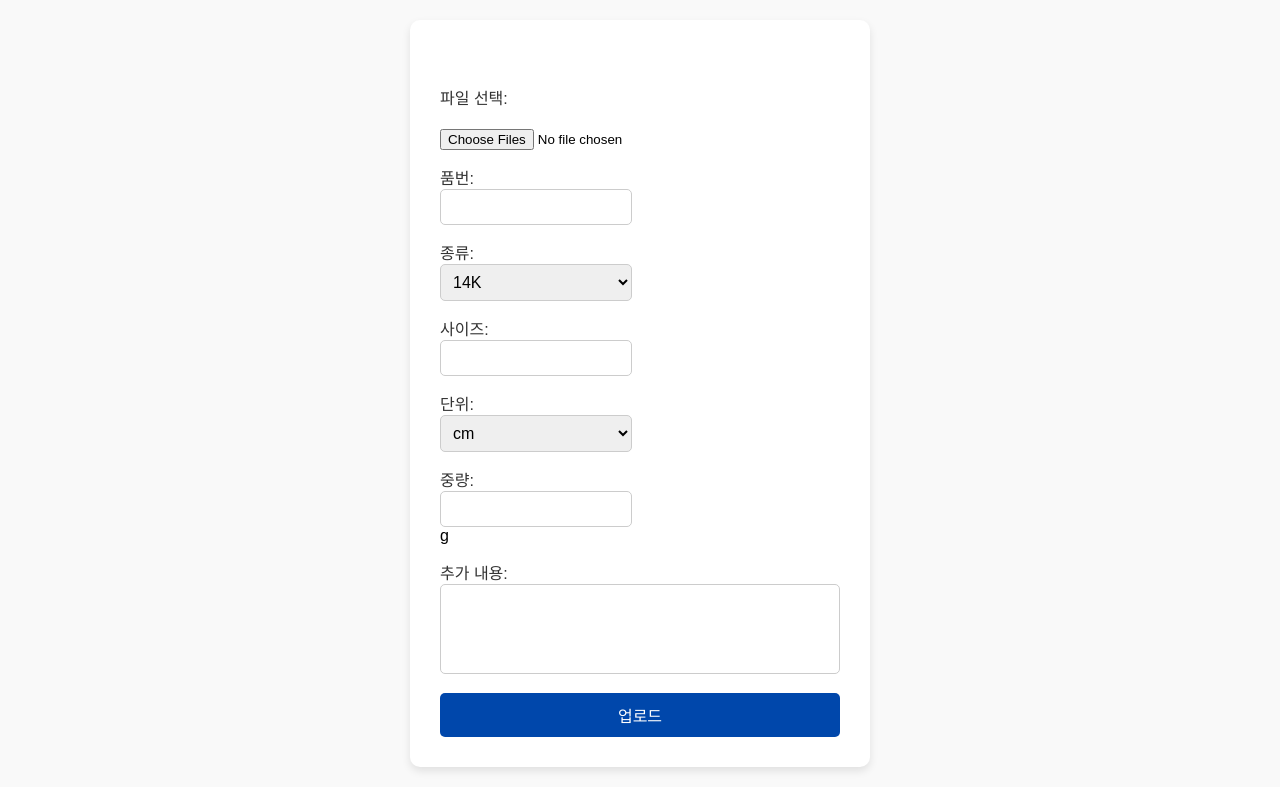
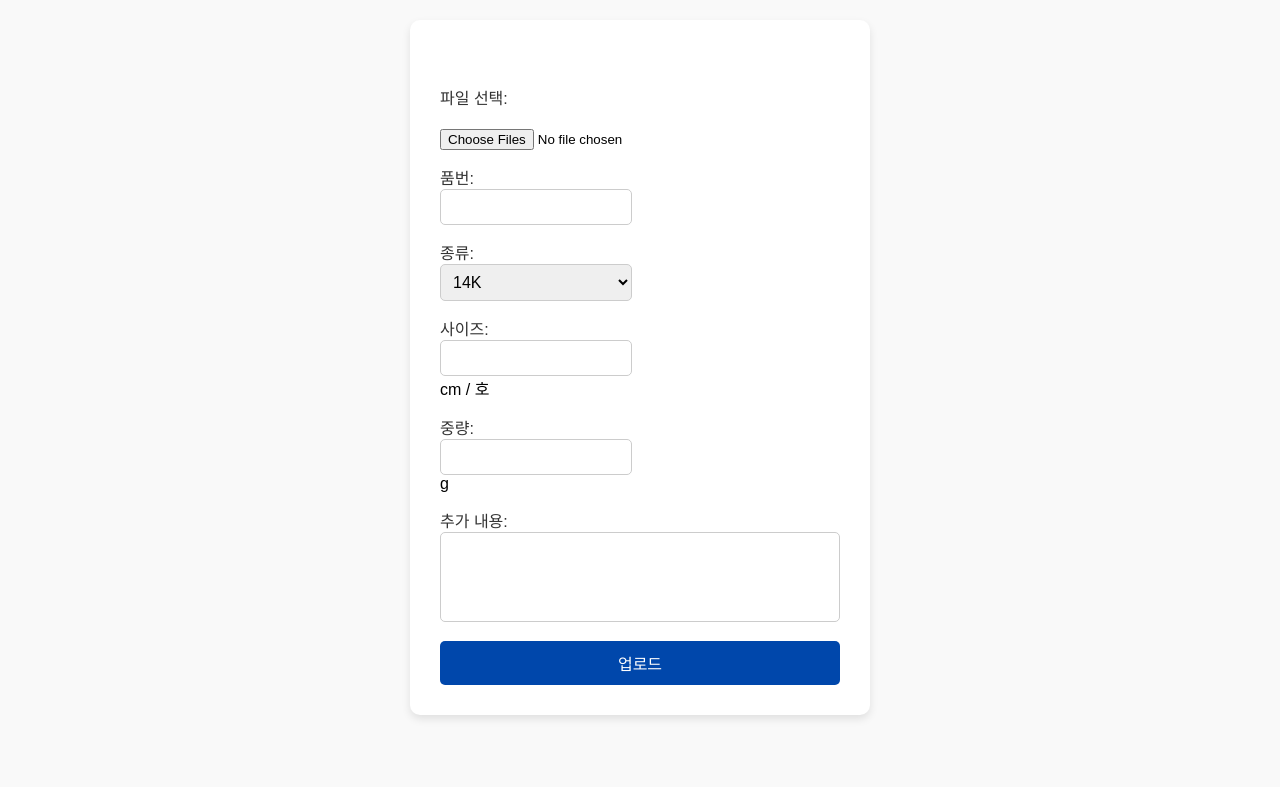
Before and after one commit to lee1136/node-express, a website with bundled scripts: page public/upload.html in a window 1280 px wide. Shown: the part 86-873 px from the top of the page. After the commit the page ends 821 px from the top, so only its background shows below. Built offline with nearby package versions, Linux system fonts and the light colour scheme.

Commit message:
Update upload.html

```diff
--- a/public/upload.html
+++ b/public/upload.html
@@ -37,22 +37,16 @@
                 </select>
             </div>
 
-            <div class="half-width">
+            <div class="half-width with-unit">
                 <label for="size">사이즈:</label>
                 <input type="number" id="size" step="0.01" required>
+                <span>cm / 호</span> <!-- 단위 표시 -->
             </div>
 
-            <div class="half-width">
-                <label for="sizeUnit">단위:</label>
-                <select id="sizeUnit">
-                    <option value="cm">cm</option>
-                    <option value="호">호</option>
-                </select>
-            </div>
-
-            <div class="half-width">
+            <div class="half-width with-unit">
                 <label for="weight">중량:</label>
-                <input type="number" id="weight" step="0.01" required>g
+                <input type="number" id="weight" step="0.01" required>
+                <span>g</span> <!-- g 단위 표시 -->
             </div>
 
             <div class="full-width">
```
